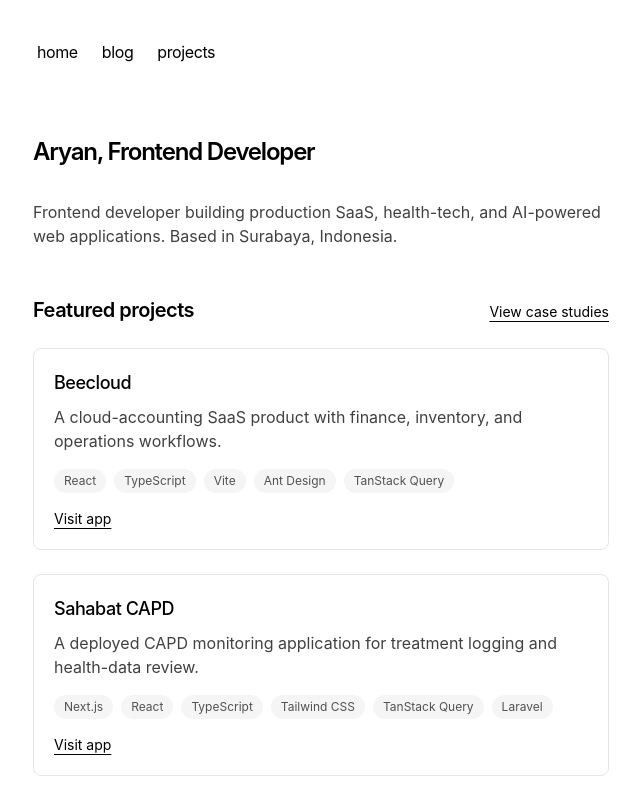
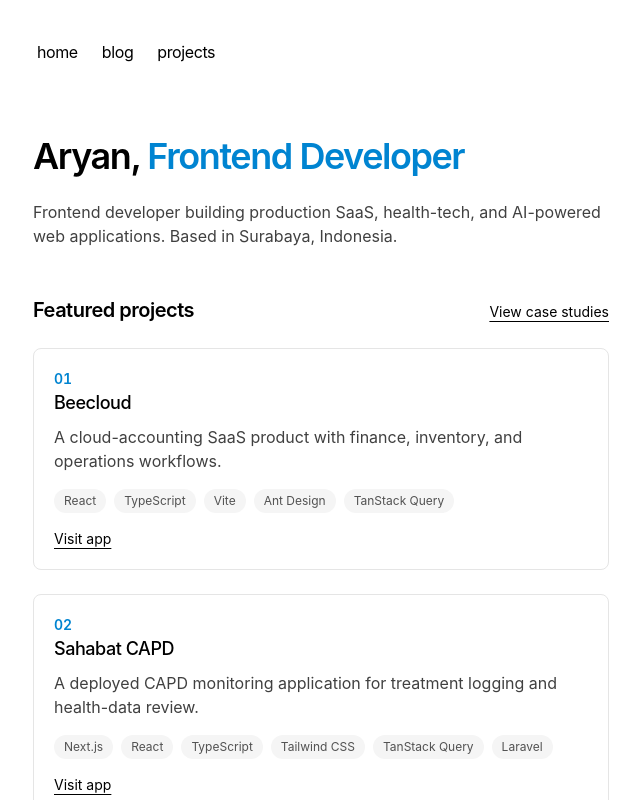
Before and after one commit to aryansfw/portfolio, a Next.js app: page / in a window 1280 px wide. Shown: the top 800 px of the page, without its empty margins (319-959 px from the left). Built offline with nearby package versions, Linux system fonts and the light colour scheme.

Commit message:
style: establish portfolio visual identity

```diff
--- a/anti-slop/audit-001-2026-09-09-follow-up.md
+++ b/anti-slop/audit-001-2026-09-09-follow-up.md
@@ -6,3 +6,4 @@
 2. **PASS, R-03/R-35**: Headless-browser checks found no horizontal overflow at 375px or 1440px on the homepage, projects page, blog index, or three posts. The portfolio routes and RSS endpoint returned HTTP 200; Beecloud, Sahabat CAPD, Schematics, and ITS Expo returned HTTP 200, while Winterview redirected to HTTPS as expected. The owner manually confirmed the navigation, project links, blog cards, RSS, email, GitHub, and LinkedIn links work.
 3. **PASS, approved layout change**: The shared container now uses automatic margins at every breakpoint while preserving 24px mobile padding and the existing 576px maximum reading width.
 4. **PASS, R-37**: Added `DESIGN.md` with the owner's selected bold, studio-like direction and explicit ENERGY 3 / RHYTHM 3 / MOTION 1 dials.
+5. **PASS, R-20**: Added a cobalt project-index motif, a stronger homepage focal point, and documented the palette and typography rationale in `DESIGN.md`.
--- a/app/components/projects.tsx
+++ b/app/components/projects.tsx
@@ -3,12 +3,15 @@
 export function ProjectCards({ detailed = false }: { detailed?: boolean }) {
   return (
     <div className="space-y-6">
-      {projects.map((project) => (
+      {projects.map((project, index) => (
         <article
           key={project.id}
           id={detailed ? project.id : undefined}
-          className="rounded-lg border border-neutral-200 p-5 dark:border-neutral-800"
+          className="rounded-lg border border-neutral-200 p-5 transition-colors hover:border-sky-500/50 dark:border-neutral-800"
         >
+          <p className="text-sm font-semibold tabular-nums text-sky-600 dark:text-sky-400">
+            {String(index + 1).padStart(2, '0')}
+          </p>
           <h2 className="text-lg font-medium tracking-tight">{project.title}</h2>
           <p className="mt-2 text-neutral-700 dark:text-neutral-300">
             {project.summary}
--- a/app/page.tsx
+++ b/app/page.tsx
@@ -5,8 +5,8 @@
 export default function Page() {
   return (
     <section>
-      <h1 className="mb-8 text-2xl font-semibold tracking-tighter">
-        Aryan, Frontend Developer
+      <h1 className="mb-6 text-4xl font-semibold tracking-[-0.04em]">
+        Aryan, <span className="text-sky-600 dark:text-sky-400">Frontend Developer</span>
       </h1>
       <p className="text-neutral-700 dark:text-neutral-300">
         Frontend developer building production SaaS, health-tech, and
```
Also changed, not shown: 1 other file (tests, documents, lock files or other folders).
